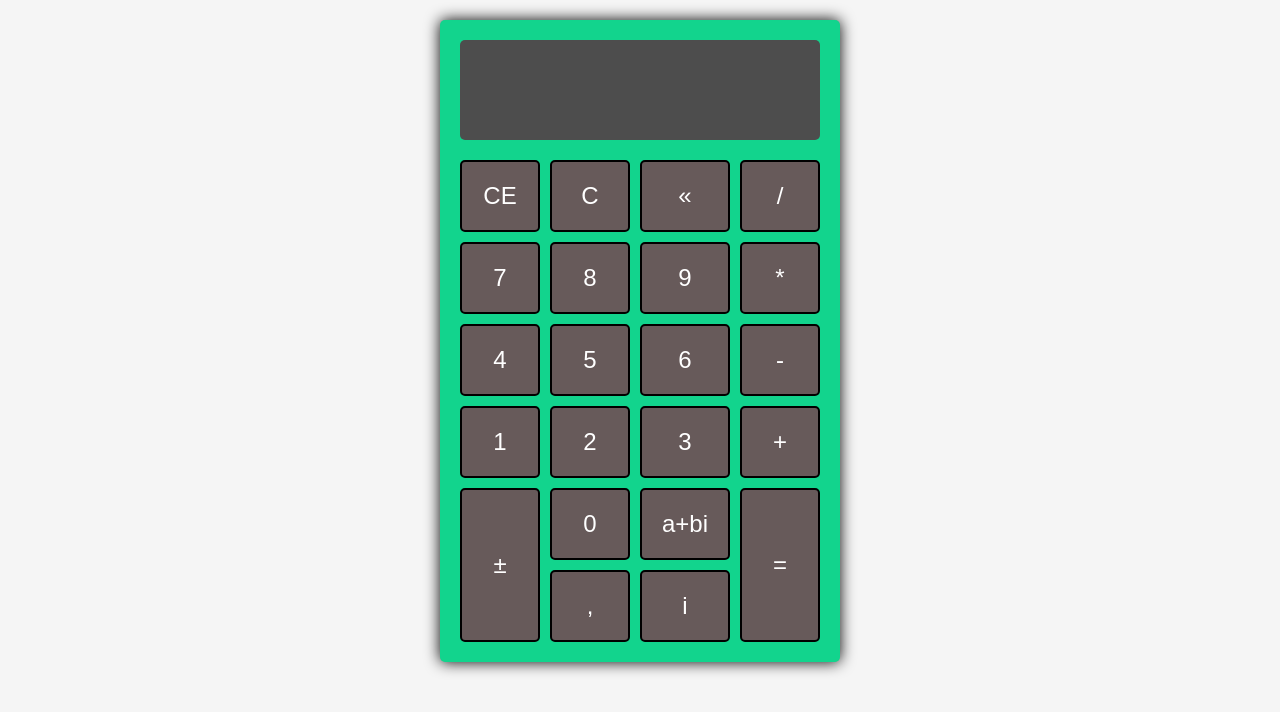
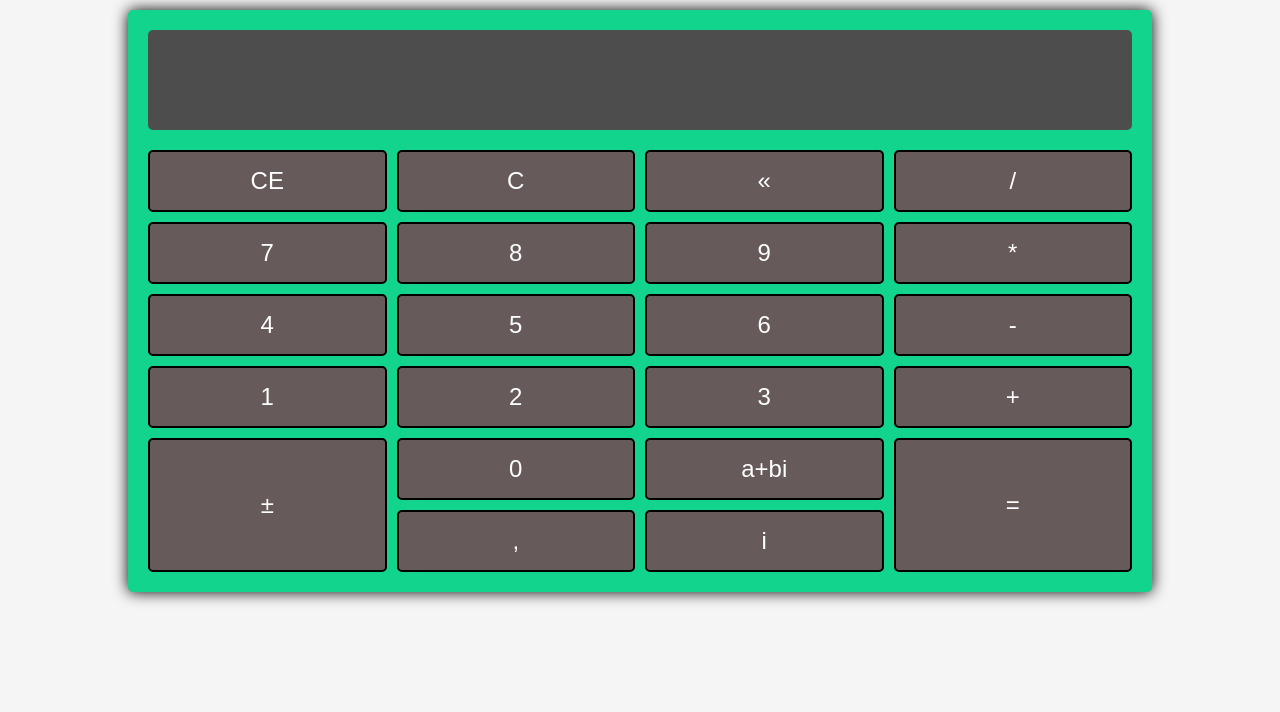
Before and after one commit to marianabrgn/projetos, a plain HTML site: page calculadora/index.html in a window 1280 px wide. Drawn offline with Linux system fonts and the light colour scheme.

Commit message:
UPDATE style.css

```diff
--- a/calculadora/style.css
+++ b/calculadora/style.css
@@ -6,11 +6,12 @@
 
 body{
     background-color: whitesmoke;
-    padding: 20px 0;
+    padding: 10px 0;
 }
 
 .calculator {
-    width: 400px;
+    width: 80%;
+    height: 90%;
     margin: 0 auto;
     background-color: #12d48d;
     padding: 20px;
@@ -46,7 +47,7 @@ body{
 .calculator button{
     background-color: rgb(103, 90, 90);
     color: white;
-    padding: 20px;
+    padding: 15px;
     border-radius: 5px;
     font-size: 1.5rem;
     outline: none;
```
